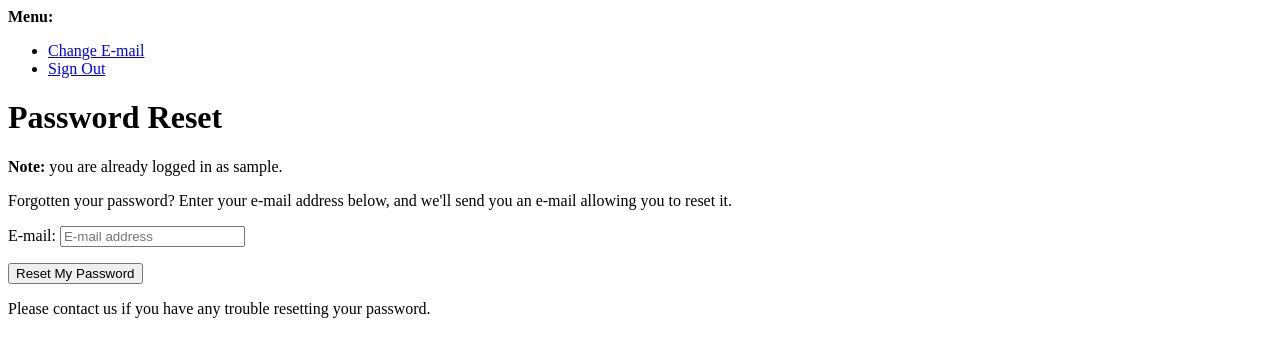
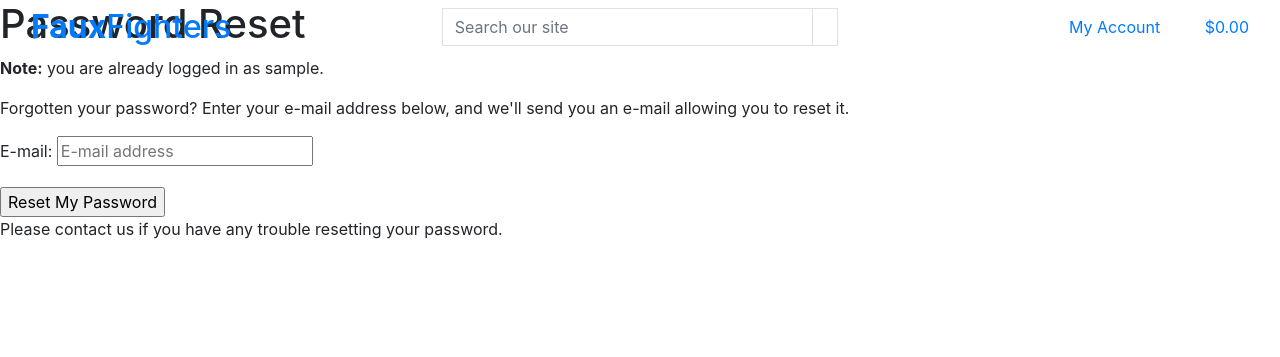
Before and after one commit to SimonGeorgeNZ/milestone_4, a Django app: page /accounts/password/reset/ in a window 1280 px wide. Shown: the top 357 px of the page. Run offline with Django 3.2, Linux system fonts and the light colour scheme; the visitor is signed in with stand-in values (Sample User, id 1); some libraries are stand-ins or nearby versions.

Commit message:
added page header

```diff
--- /dev/null
+++ b/templates/allauth/account/base.html
@@ -0,0 +1,15 @@
+{% extends "base.html" %}
+
+{% block content %}
+    <div class="container header-container">
+        <div class="overlay"></div>
+        <div class="row">
+            <div class="col-12 col-md-6">
+                <div class="allauth-form-inner-content">
+                    {% block inner_content %}
+                    {% endblock %}
+                </div>
+            </div>
+        </div>
+    </div>
+{% endblock %}
--- a/templates/base.html
+++ b/templates/base.html
@@ -29,10 +29,70 @@
     {% block extra_js %}
     {% endblock %}
 
-    <title>Boutique Ado {% block extra_title %}{% endblock %}</title>
+    <title>Faux Fighters {% block extra_title %}{% endblock %}</title>
   </head>
   <body>
-    <header class="container-fluid fixed-top"></header>
+    <header class="container-fluid fixed-top">
+        <div class="row">
+            <div class="col-12 col-lg-4 my-auto py-1 py-lg-0 text-center text-lg-left">
+                <a href="{% url 'home' %}" class="nav-link main-logo-link">
+                    <h2 class="logo-font text-black my-0"><strong>Faux</strong>Fighters</h2>
+                </a>
+            </div>
+            <div class="col-12 col-lg-4 my-auto py-1 py-lg-0">
+                <form method="GET" action="">
+                    <div class="input-group w-100">
+                        <input class="form-control border border-black rounded-0" type="text" name="q" placeholder="Search our site">
+                        <div class="input-group-append">
+                            <button class="form-control btn btn-black border border-black rounded-0" type="submit">
+                                <span class="icon">
+                                    <i class="fas fa-search"></i>
+                                </span>
+                            </button>
+                        </div>
+                    </div>
+                </form>
+            </div>
+            <div class="col-12 col-lg-4 my-auto py-1 py-lg-0">
+                <ul class="list-inline list-unstyled text-center text-lg-right my-0">
+                    <li class="list-inline-item dropdown">
+                        <a class="text-black nav-link" href="#" id="user-options" data-toggle="dropdown" aria-haspopup="true" aria-expanded="false">
+                            <div class="text-center">
+                                <div><i class="fas fa-user fa-lg"></i></div>
+                                <p class="my-0">My Account</p>
+                            </div>
+                        </a>
+                        <div class="dropdown-menu border-0" aria-labelledby="user-options">
+                            {% if request.user.is_authenticated %}
+                                {% if request.user.is_superuser %}
+                                    <a href="" class="dropdown-item">Product Management</a>
+                                {% endif %}
+                                <a href="" class="dropdown-item">My Profile</a>
+                                <a href="{% url 'account_logout' %}" class="dropdown-item">Logout</a>
+                            {% else %}
+                                <a href="{% url 'account_signup' %}" class="dropdown-item">Register</a>
+                                <a href="{% url 'account_login' %}" class="dropdown-item">Login</a>
+                            {% endif %}
+                        </div>
+                    </li>
+                    <li class="list-inline-item">
+                        <a class="{% if grand_total %}text-info font-weight-bold{% else %}text-black{% endif %} nav-link" href="">
+                            <div class="text-center">
+                                <div><i class="fas fa-shopping-bag fa-lg"></i></div>
+                                <p class="my-0">
+                                    {% if grand_total %}
+                                        ${{ grand_total|floatformat:2 }}
+                                    {% else %}
+                                        $0.00
+                                    {% endif %}
+                                </p>
+                            </div>
+                        </a>
+                    </li>
+                </ul>
+            </div>
+        </div>
+    </header>
 
     {% if messages %}
         <div class="message-container"></div>
```
